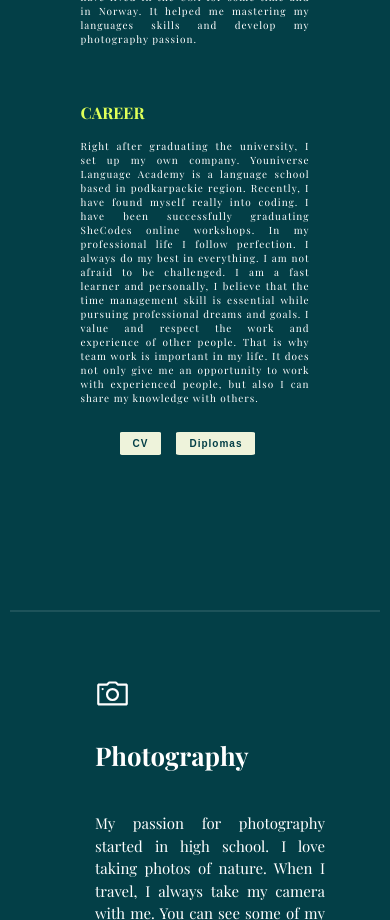
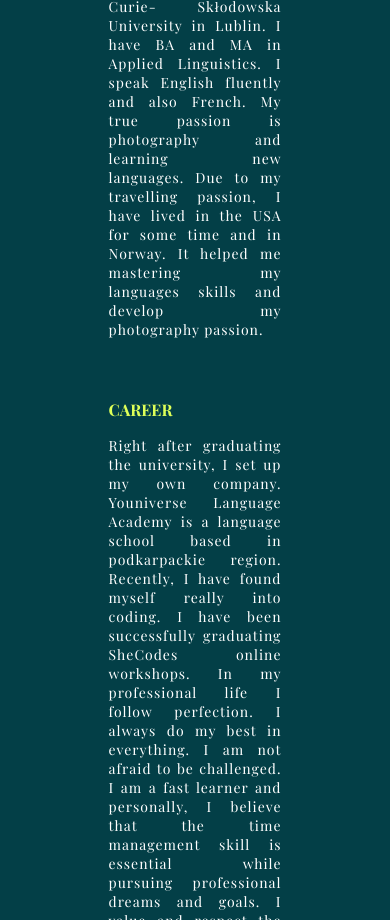
Before and after one commit to AnnaKuliga/anna-kuliga-portfolio-website, a React (Create React App) app: page / in a window 390 px wide. Shown: the part 1080-2000 px from the top of the page. Built offline with nearby package versions, Linux system fonts and the light colour scheme; a web font is replaced by a local one.

Commit message:
added margin to the app,css and bg color to the body

```diff
--- a/src/App.css
+++ b/src/App.css
@@ -32,6 +32,7 @@
   gap: 25px;
   overflow: hidden;
   font-family: var(--main-font);
+  margin: auto 40px;
 }
 ::-webkit-scrollbar {
   display: none;
--- a/src/components/Body/About/About.css
+++ b/src/components/Body/About/About.css
@@ -107,8 +107,8 @@
   .About .personal .p-left .bg-base h3 {
     font-size: var(--normalFontSize);
   }
-  .About .personal .p-left .bg-base p {
+  .About .personal .p-left .bg-base .text {
     letter-spacing: 1px;
-    font-size: var(--smallestFontSize);
+    font-size: var(--smallFontSize);
   }
 }/*# sourceMappingURL=About.css.map */
--- a/src/components/Body/About/About.jsx
+++ b/src/components/Body/About/About.jsx
@@ -23,7 +23,7 @@ const About = () => {
           </span>
           <span className="bg-base">
             <h3>Career</h3>
-            <p className="career">
+            <p className="text">
               Right after graduating the university, I set up my own company.
               Youniverse Language Academy is a language school based in
               podkarpackie region. Recently, I have found myself really into
--- a/src/components/Body/About/About.scss
+++ b/src/components/Body/About/About.scss
@@ -130,9 +130,9 @@
           h3 {
             font-size: var(--normalFontSize);
           }
-          p {
+          .text {
             letter-spacing: 1px;
-            font-size: var(--smallestFontSize);
+            font-size: var(--smallFontSize);
           }
         }
       }
--- a/src/components/Body/Skills/Skills.css
+++ b/src/components/Body/Skills/Skills.css
@@ -84,6 +84,12 @@
   .Skills .skills-categories {
     flex-wrap: wrap;
   }
+  .Skills .skills-categories .skills-card .skill-icon {
+    font-size: var(--normalFontSize);
+  }
+  .Skills .skills-categories .skills-card .skill-title {
+    font-size: var(--normalFontSize);
+  }
   .Skills .icons {
     flex-wrap: wrap;
   }
--- a/src/components/Body/Skills/Skills.scss
+++ b/src/components/Body/Skills/Skills.scss
@@ -88,6 +88,15 @@
 
     .skills-categories {
       flex-wrap: wrap;
+
+      .skills-card {
+        .skill-icon {
+          font-size: var(--normalFontSize);
+        }
+        .skill-title {
+          font-size: var(--normalFontSize);
+        }
+      }
     }
 
     .icons {
--- a/src/index.css
+++ b/src/index.css
@@ -1,13 +1,14 @@
 body {
   margin: 0;
-  font-family: -apple-system, BlinkMacSystemFont, 'Segoe UI', 'Roboto', 'Oxygen',
-    'Ubuntu', 'Cantarell', 'Fira Sans', 'Droid Sans', 'Helvetica Neue',
+  font-family: -apple-system, BlinkMacSystemFont, "Segoe UI", "Roboto", "Oxygen",
+    "Ubuntu", "Cantarell", "Fira Sans", "Droid Sans", "Helvetica Neue",
     sans-serif;
   -webkit-font-smoothing: antialiased;
   -moz-osx-font-smoothing: grayscale;
+  background-color: var(--bgColor);
 }
 
 code {
-  font-family: source-code-pro, Menlo, Monaco, Consolas, 'Courier New',
+  font-family: source-code-pro, Menlo, Monaco, Consolas, "Courier New",
     monospace;
 }
```
Also changed, not shown: 2 other files (tests, documents, lock files or other folders).
